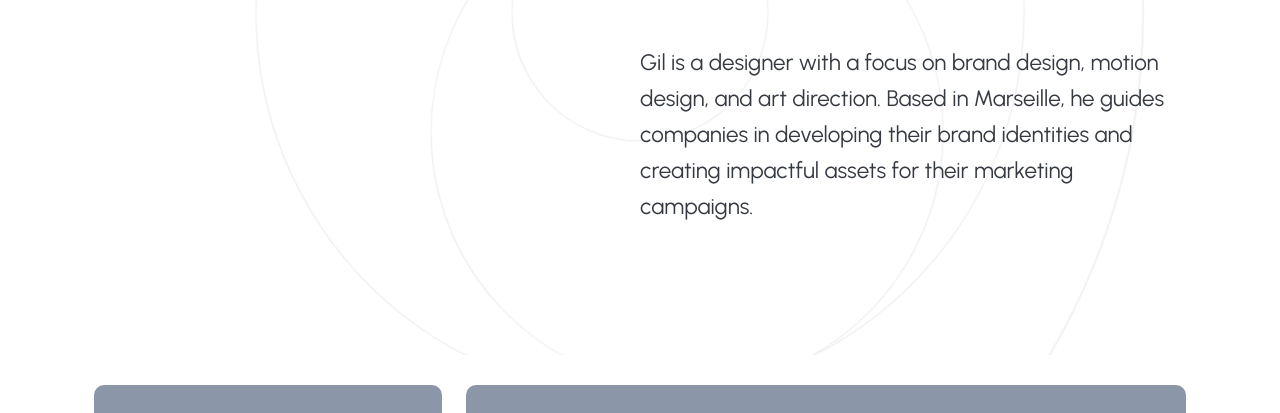
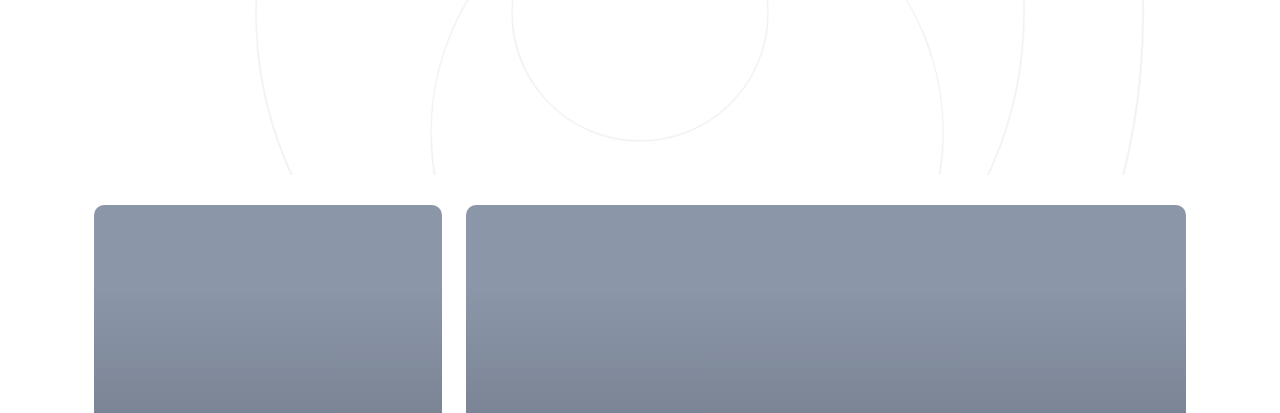
Before and after one commit to gilndjouwou/portfolio, a plain HTML site: page index.html in a window 1280 px wide. Shown: the part 387-800 px from the top of the page. Drawn offline with nearby package versions, Linux system fonts and the light colour scheme.

Commit message:
Removed the paragraph in the hero section

```diff
--- a/index.html
+++ b/index.html
@@ -91,12 +91,6 @@
 							<!-- Hero Content -->
 							<div class="hero-content">
 								<h1 class="title section-title mt-3 mt-md-4 mb-md-5">Building brands that <span>resonates</span></h1>
-
-								<!-- Content -->
-								<div class="content d-flex flex-column flex-md-row justify-content-md-end">
-									<p class="sub-title order-first order-md-last">Gil is a designer with a focus on brand design, motion design, and art direction. Based in Marseille, he guides companies in developing their brand identities and creating impactful assets for their marketing campaigns.</p>
-								</div>
-
 							</div>
 						</div>
 					</div>
```
